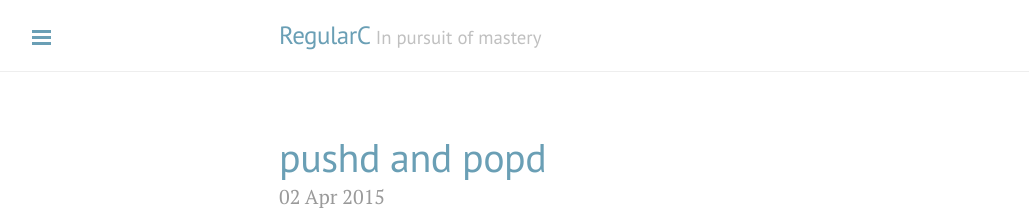
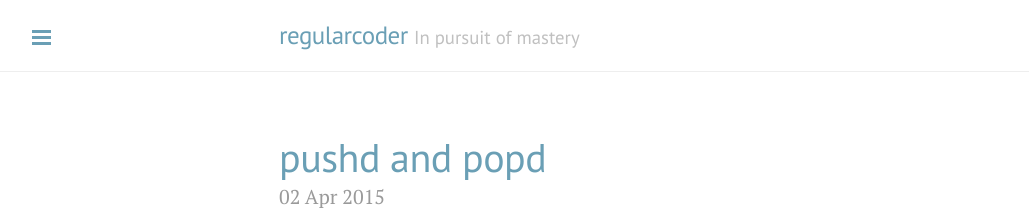
Before and after one commit to regularcoder/regularcoder, a Jekyll site: the page built from index.html, in a window 1280 px wide. Shown: the top 216 px of the page, without its empty margins (1-1030 px from the left). Built offline with Jekyll 4.4.1, drawn with Linux system fonts in a browser that asks for light colours; Markdown is read by kramdown in place of the engine named in the settings; the list of posts is cut into pages by our own code; some of the changed lines change nothing that is shown.

Commit message:
Few corrections to generic template

```diff
--- a/_config.yml
+++ b/_config.yml
@@ -9,18 +9,18 @@
 relative_permalinks: true
 
 # Setup
-title:               RegularC
+title:               regularcoder
 tagline:             'In pursuit of mastery'
-description:         'A reserved <a href="http://jekyllrb.com" target="_blank">Jekyll</a> theme that places the utmost gravity on content with a hidden drawer. Made by <a href="https://twitter.com/mdo" target="_blank">@mdo</a>.'
-url:                 http://lanyon.getpoole.com
+description:         'A personal blog on programming'
+url:                 http://regularcoder.github.io
 baseurl:             /
 paginate:            5
 
 # About/contact
 author:
-  name:              Mark Otto
-  url:               https://twitter.com/mdo
-  email:             markdotto@gmail.com
+  name:              RegularCoder
+  url:               http://regularcoder.github.io
+  email:             regularcoder@gmail.com
 
 # Custom vars
 version:             1.0.0
```
